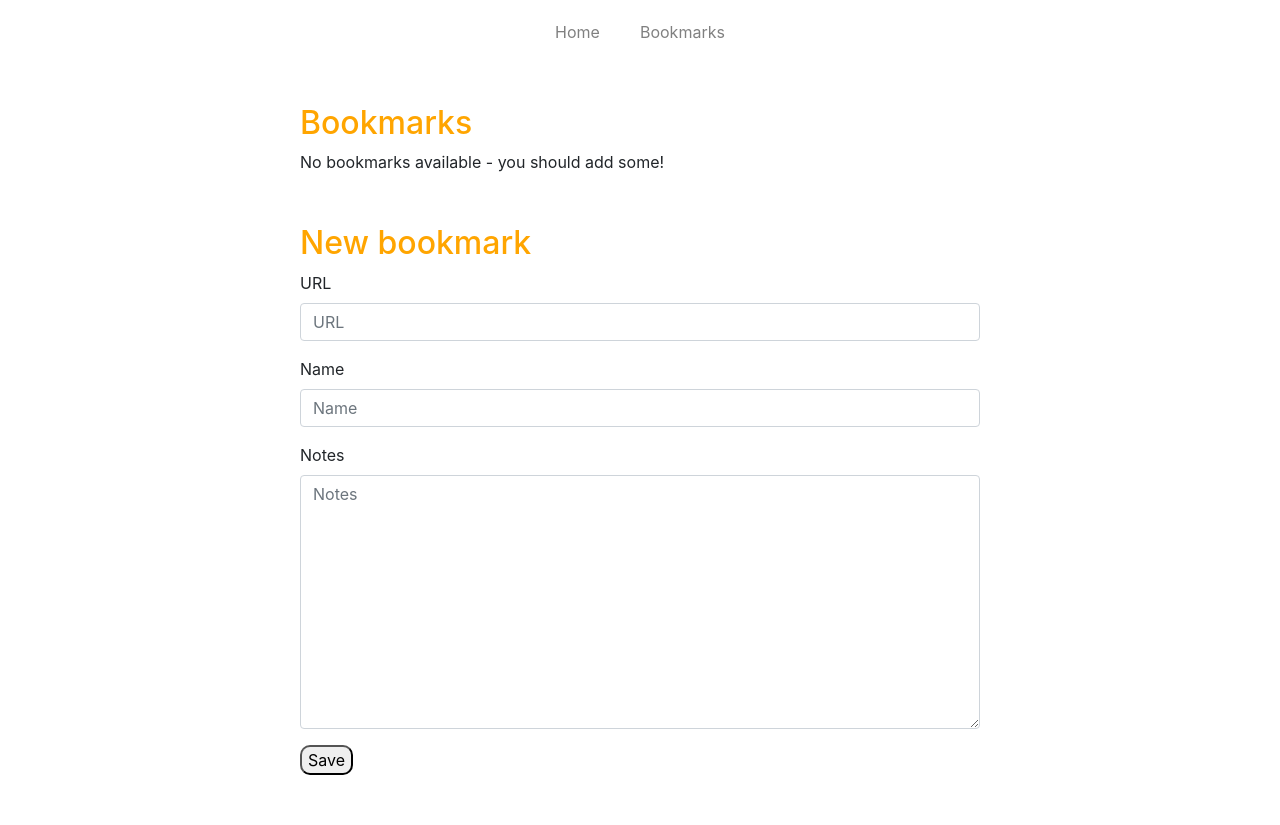
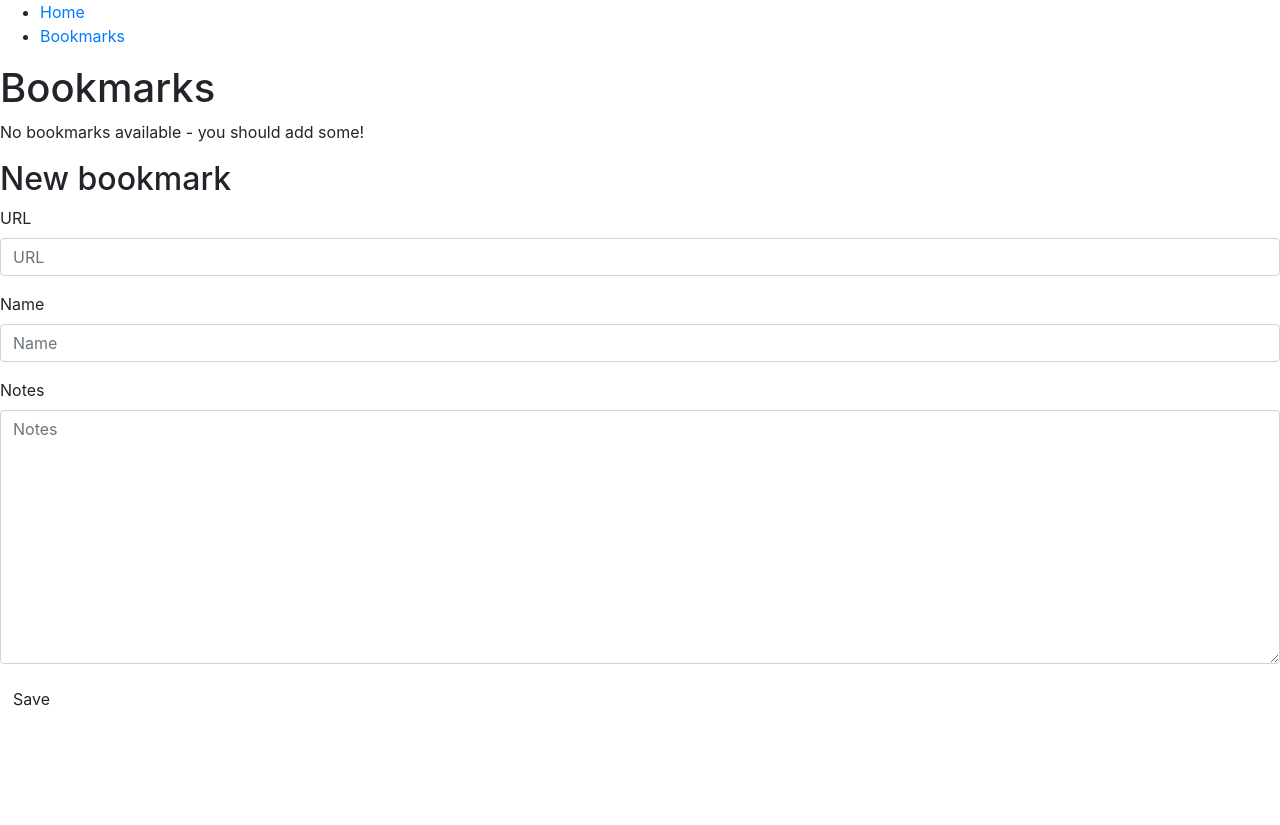
Before and after one commit to jamiemd/djorg, a Django app: page /bookmarks/ in a window 1280 px wide. After the commit the page ends 706 px from the top, so only its background shows below. Run offline with Django 3.2, Linux system fonts and the light colour scheme; data that the repository does not hold is empty; some libraries are stand-ins or nearby versions.

Commit message:
changed html files to no styling

```diff
--- a/bookmarks/templates/base.html
+++ b/bookmarks/templates/base.html
@@ -1,32 +1,25 @@
-<!-- load bootstraps -->
-{% load bootstrap4 %} {% load static %}
+{% load bootstrap4 %}
 
 <!DOCTYPE html>
-
 <head>
-    <link rel="stylesheet" type="text/css" href="{% static 'style.css' %}">
-
     <title>{% block title %}Djorg{% endblock %}</title>
     {% bootstrap_css %}
     {% bootstrap_javascript jquery='full' %}
-    <!-- jquery integrity check  -->
 </head>
 
 <body>
-
-    <div class="menu">
+    <div id="menu">
         {% block menu %}
-        <a href="/">Home</a>
-        <a href="/bookmarks/">Bookmarks</a>
+        <ul>
+            <li><a href="/">Home</a></li>
+            <li><a href="/bookmarks/">Bookmarks</a></li>
+        </ul>
         {% endblock %}
     </div>
 
-    <div class="content">
-        {% block content %}
-        <h1>Welcome to Djorg!</h1>
-        {% endblock %}
+    <div id="content">
+        {% block content %}<h1>Welcome to Djorg!</h1>{% endblock %}
     </div>
-
 </body>
 
 </html>
--- a/bookmarks/templates/bookmarks/form.html
+++ b/bookmarks/templates/bookmarks/form.html
@@ -1,11 +1,10 @@
 {% load bootstrap4 %}
 
-<form method="POST" class="pagewidth">
-    <h2>New bookmark</h2>
-
+<h2>New bookmark</h2>
+<form method="POST" class="bookmark-form">
     {% csrf_token %}
     {% bootstrap_form form %}
     {% buttons %}
-    <button type="submit">Save</button>
+    <button type="submit" class="save btn btn-default">Save</button>
     {% endbuttons %}
 </form>
--- a/bookmarks/templates/bookmarks/index.html
+++ b/bookmarks/templates/bookmarks/index.html
@@ -1,28 +1,20 @@
 {% extends "base.html" %}
-<!-- inherit from base.html file -->
-{% load static %} {% load bootstrap4 %}
+{% load bootstrap4 %}
 
-<!-- overwrite title from base.html -->
 {% block title %}Djorg - Bookmarks{% endblock %}
 
-<!-- inside base.html block -->
 {% block content %}
-<div class="pagewidth">
-    <link rel="stylesheet" type="text/css" href="{% static 'style.css' %}">
-    <h2>Bookmarks</h2>
+<h1>Bookmarks</h1>
 {% if bookmarks %}
 <ol>
     {% for bookmark in bookmarks %}
-        <li>
-            <a href="{{ bookmark.url }}">{{ bookmark.name }}</a>
-        </li>
+    <li><a href="{{ bookmark.url }}">{{ bookmark.name }}</a></li>
     {% endfor %}
 </ol>
 {% else %}
 <p>No bookmarks available - you should add some!</p>
 {% endif %}
-</div>
-<!-- add the form -->
+
 {% include "bookmarks/form.html" %}
 
 {% endblock %}
```
Lines whose indentation alone changed are shown as unchanged.
